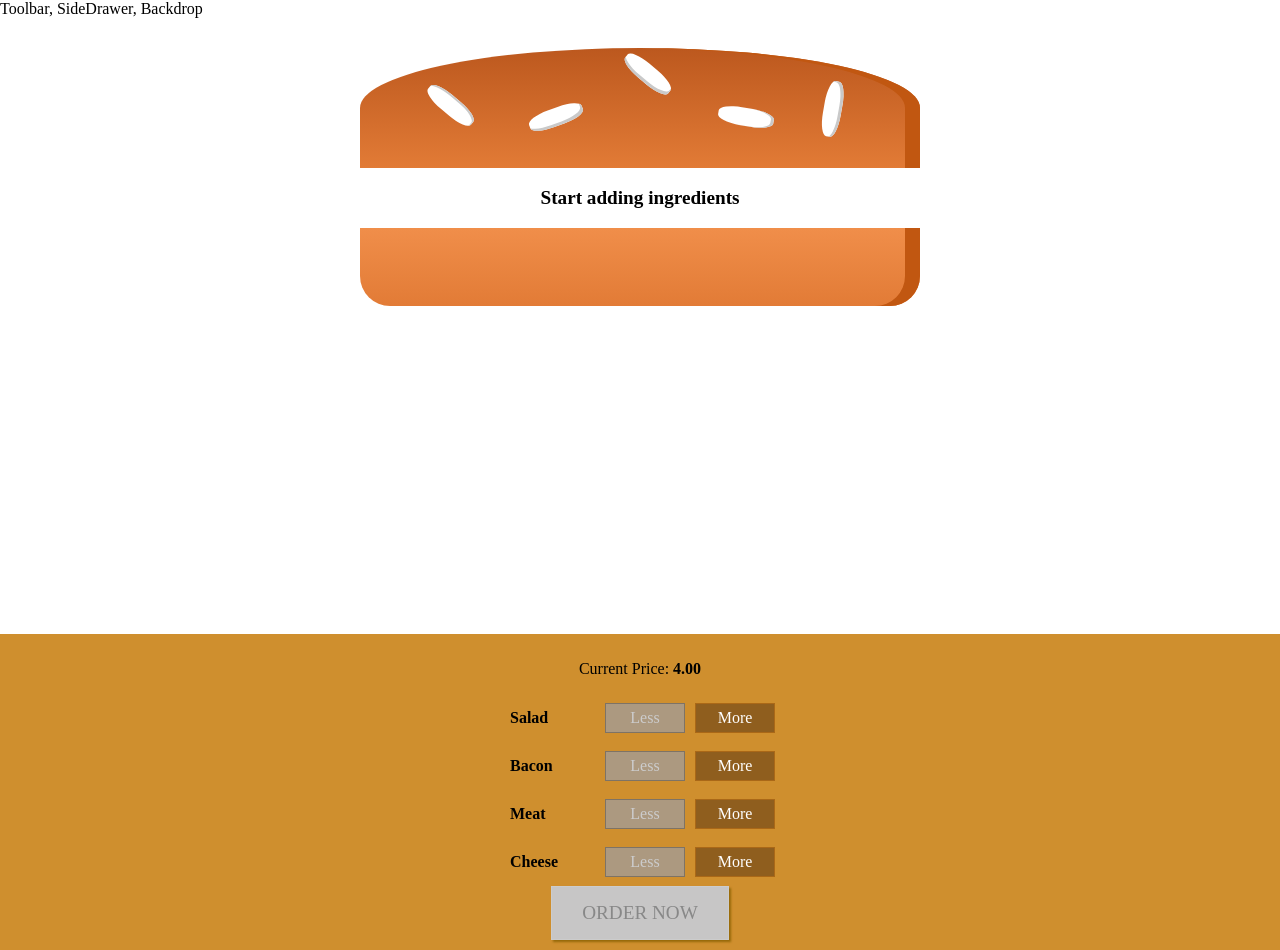
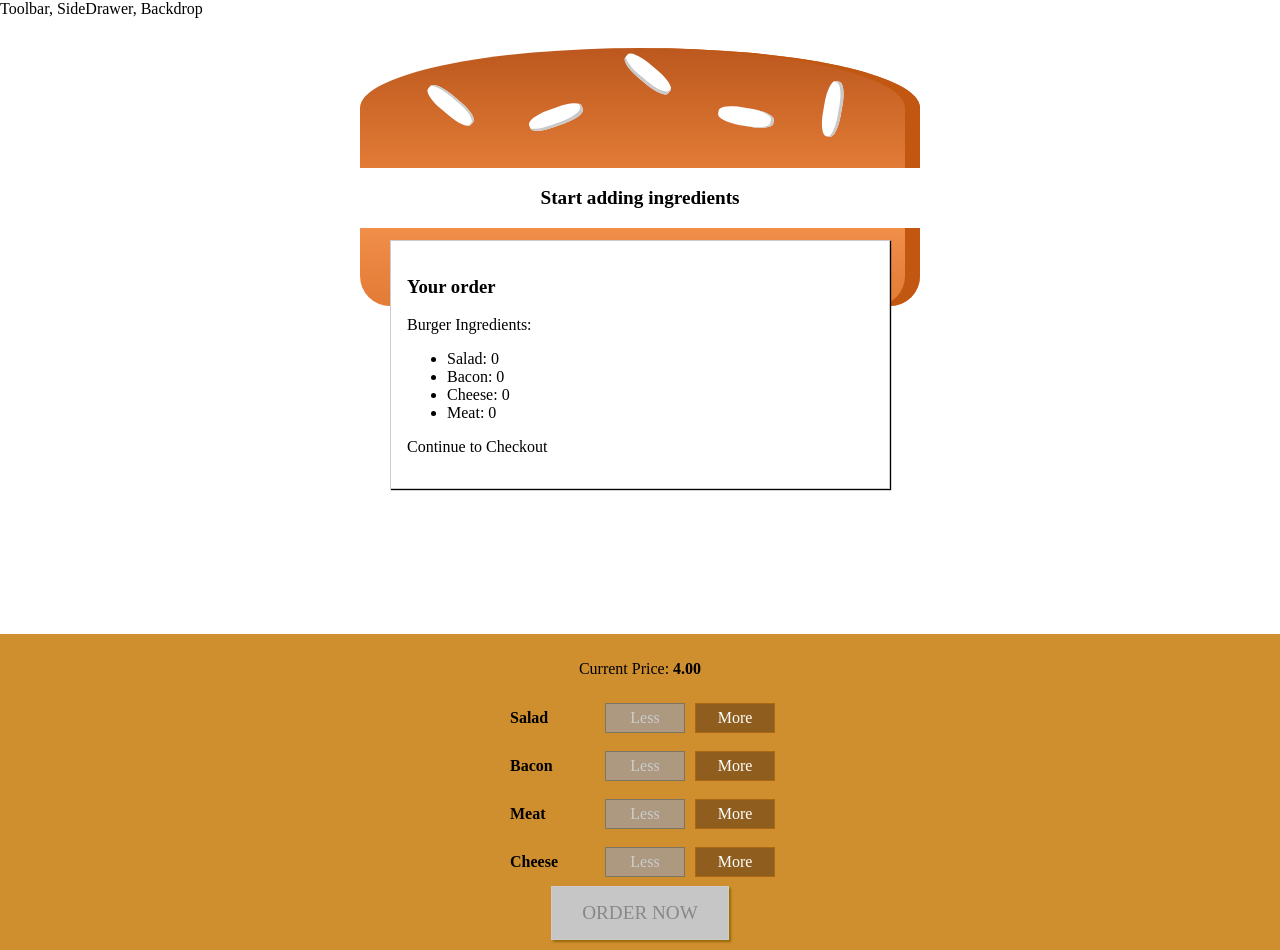
Before and after one commit to samigeorgiev/BurgerBuilder, a React (Create React App) app: page / in a window 1280 px wide. Built offline with nearby package versions, Linux system fonts and the light colour scheme.

Commit message:
added modal with order summary

```diff
--- /dev/null
+++ b/src/components/Burger/OrderSummary/index.js
@@ -0,0 +1,21 @@
+import React from 'react';
+
+const orderSummary = props => {
+    const ingredientSummary = Object.keys(props.ingredients).map(ingr => (
+        <li key={ingr}>
+            <span style={{textTransform: "capitalize"}}>{ingr}</span>: {props.ingredients[ingr]}
+        </li>
+    ));
+    return (
+        <>
+            <h3>Your order</h3>
+            <p>Burger Ingredients:</p>
+            <ul>
+                {ingredientSummary}
+            </ul>
+            <p>Continue to Checkout</p>
+        </>
+    );
+};
+
+export default orderSummary;
--- /dev/null
+++ b/src/components/UI/Modal/index.js
@@ -0,0 +1,11 @@
+import React from 'react';
+
+import styles from './index.module.css';
+
+const modal = props => (
+    <div className={styles.Modal}>
+        {props.children}
+    </div>
+);
+
+export default modal;
--- /dev/null
+++ b/src/components/UI/Modal/index.module.css
@@ -0,0 +1,20 @@
+.Modal {
+    position: fixed;
+    z-index: 500;
+    background-color: white;
+    width: 70%;
+    border: 1px solid #ccc;
+    box-shadow: 1px 1px 1px black;
+    padding: 16px;
+    left: 15%;
+    top: 30%;
+    box-sizing: border-box;
+    transition: all 0.3s ease-out;
+}
+
+@media (min-width: 600px) {
+    .Modal {
+        width: 500px;
+        left: calc(50% - 250px);
+    }
+}
--- a/src/containers/BurgerBuilder/index.js
+++ b/src/containers/BurgerBuilder/index.js
@@ -2,6 +2,8 @@
 
 import Burger from 'components/Burger';
 import BuildControls from 'components/Burger/BuildControls';
+import Modal from 'components/UI/Modal';
+import OrderSummary from 'components/Burger/OrderSummary';
 
 const INGREDIENT_PRICES = {
     salad: 0.5,
@@ -71,6 +73,9 @@
         }
         return (
             <>
+                <Modal>
+                    <OrderSummary ingredients={this.state.ingredients} />
+                </Modal>
                 <Burger ingredients={this.state.ingredients} />
                 <BuildControls
                     addIngredient={this.addIngredientHandler}
```
Also changed, not shown: src/components/UI/Backdrop/index.js (added).
